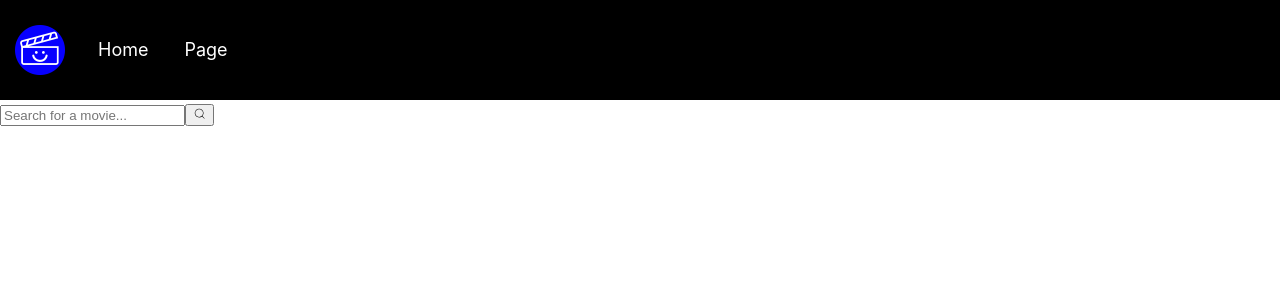
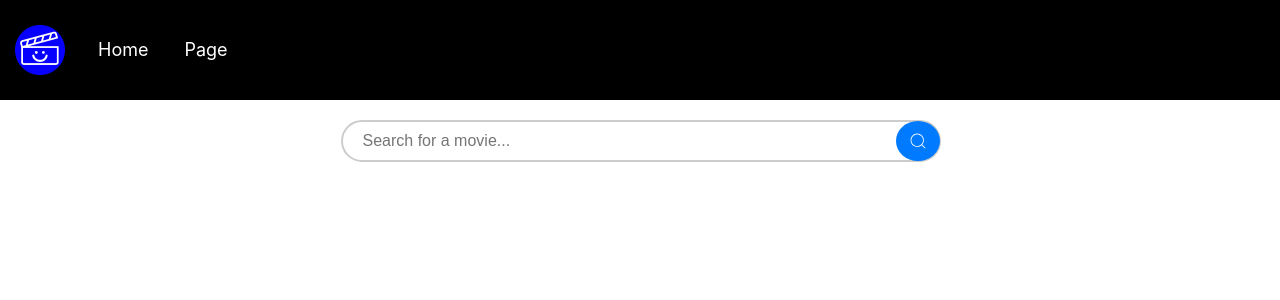
Before and after one commit to edakizak/moodie, a Next.js app: page / in a window 1280 px wide. Shown: the top 300 px of the page. Built offline with nearby package versions, Linux system fonts and the light colour scheme.

Commit message:
[movieID] movieDetails Backend

```diff
--- a/components/Card/Card.js
+++ b/components/Card/Card.js
@@ -5,7 +5,9 @@ export default function Card({ movie }) {
   const releaseYear = movie.release_date
     ? movie.release_date.split("-")[0]
     : "Unknown";
-  const genres = movie.genres ? movie.genres.join(", ") : "No Genre";
+  const genreNames = movie.genres
+    ? movie.genres.map((genre) => genre.name).join(", ")
+    : "No Genre";
   return (
     <li key={movie.id} className={styles.cardContainer}>
       <div className={styles.cardImageWrapper}>
@@ -18,7 +20,7 @@ export default function Card({ movie }) {
         <div className={styles.cardContent}>
           <h3 className={styles.cardTitle}>{movie.title}</h3>
           <p className={styles.cardInfo}>
-            {releaseYear} | {genres}
+            {releaseYear} | {genreNames}
           </p>
         </div>
       </div>
--- /dev/null
+++ b/components/Movie/Movie.js
@@ -0,0 +1 @@
+export default function Movie({ movie }) {}
--- /dev/null
+++ b/components/MovieDetails/MovieDetails.js
@@ -0,0 +1,21 @@
+import styles from "./MovieDetails.module.css"; // Stil dosyasını import edin
+
+export default function MovieDetails({ movie }) {
+  if (!movie) return null;
+
+  return (
+    <div className={styles.detailsContainer}>
+      <h2 className={styles.title}>{movie.title}</h2>
+      <p className={styles.overview}>{movie.overview}</p>
+      <p className={styles.info}>
+        <strong>Release Date:</strong> {movie.release_date}
+      </p>
+      <p className={styles.info}>
+        <strong>Genres:</strong>
+        <span className={styles.genres}>
+          {movie.genres?.map((genre) => genre.name).join(", ")}
+        </span>
+      </p>
+    </div>
+  );
+}
--- /dev/null
+++ b/components/MovieDetails/MovieDetails.module.css
@@ -0,0 +1,30 @@
+/* components/MovieDetails/MovieDetails.module.css */
+.detailsContainer {
+  background-color: #fff;
+  padding: 20px;
+  margin: 20px auto;
+  border-radius: 8px;
+  box-shadow: 0 2px 4px rgba(0, 0, 0, 0.1);
+  max-width: 800px;
+}
+
+.title {
+  font-size: 1.5rem;
+  color: #333;
+  margin-bottom: 10px;
+}
+
+.overview {
+  color: #666;
+  line-height: 1.6;
+}
+
+.info {
+  font-weight: bold;
+  margin-top: 10px;
+}
+
+.genres {
+  margin-top: 5px;
+  color: #007bff;
+}
--- a/components/SearchBox/SearchBox.module.css
+++ b/components/SearchBox/SearchBox.module.css
@@ -0,0 +1,46 @@
+.form {
+  display: flex;
+  justify-content: center;
+  align-items: center;
+  margin: 20px;
+}
+
+.input {
+  padding: 10px 20px;
+  border: 2px solid #ccc;
+  border-radius: 30px;
+  width: 100%;
+  max-width: 600px;
+  font-size: 16px;
+  color: #333;
+  outline: none;
+  transition: all 0.3s ease;
+}
+
+.input:focus {
+  border-color: #007bff;
+  box-shadow: 0 0 8px rgba(0, 123, 255, 0.6);
+}
+
+.button {
+  background-color: #007bff;
+  border: none;
+  border-radius: 50%;
+  margin-left: -45px;
+  padding: 10px 12px;
+  cursor: pointer;
+  color: white;
+  font-size: 20px;
+  display: flex;
+  align-items: center;
+  justify-content: center;
+  transition: background-color 0.3s ease;
+}
+
+.button:hover {
+  background-color: #0056b3;
+}
+
+.button:focus {
+  outline: none;
+}
--- /dev/null
+++ b/src/pages/api/movie/[movieID].js
@@ -0,0 +1,13 @@
+export default async function handler(request, response) {
+  const { movieID } = request.query;
+
+  if (request.method === "GET") {
+    const apiKey = process.env.NEXT_PUBLIC_API_KEY;
+    const url = `https://api.themoviedb.org/3/movie/${movieID}?api_key=${apiKey}&language=en-US`;
+    const movie = await fetch(url);
+    const details = await movie.json();
+
+    // console.log(response);
+    response.status(200).json(details);
+  }
+}
--- a/src/pages/index.js
+++ b/src/pages/index.js
@@ -1,9 +1,11 @@
-import { useState } from "react";
+import { useState, useEffect } from "react";
 import SearchBox from "../../components/SearchBox/SearchBox";
 import Card from "../../components/Card/Card";
+import MovieDetails from "../../components/MovieDetails/MovieDetails";
 
 export default function Home() {
   const [movies, setMovies] = useState([]);
+  const [selectedMovieDetails, setSelectedMovieDetails] = useState(null);
 
   const searchMovies = async (searchTerm) => {
     const response = await fetch(
@@ -13,14 +15,27 @@ export default function Home() {
     setMovies(data.results);
   };
 
+  const fetchMovieDetails = async (movieId) => {
+    const response = await fetch(`/api/movie/${movieId}`);
+    const details = await response.json();
+    setSelectedMovieDetails(details);
+  };
+
+  useEffect(() => {
+    console.log("Selected movie details updated:", selectedMovieDetails);
+  }, [selectedMovieDetails]);
+
   return (
     <div>
       <SearchBox onSearch={searchMovies} />
       <ul>
         {movies.map((movie) => (
-          <Card key={movie.id} movie={movie} />
+          <div key={movie.id} onClick={() => fetchMovieDetails(movie.id)}>
+            <Card key={movie.id} movie={movie} />
+          </div>
         ))}
       </ul>
+      {selectedMovieDetails && <MovieDetails movie={selectedMovieDetails} />}
     </div>
   );
 }
```
Also changed, not shown: src/pages/api/movie/index.js (added, +53 -0 lines), src/pages/api/search.js (+0 -19 lines), src/pages/movies/[id].js (added, +38 -0 lines).
